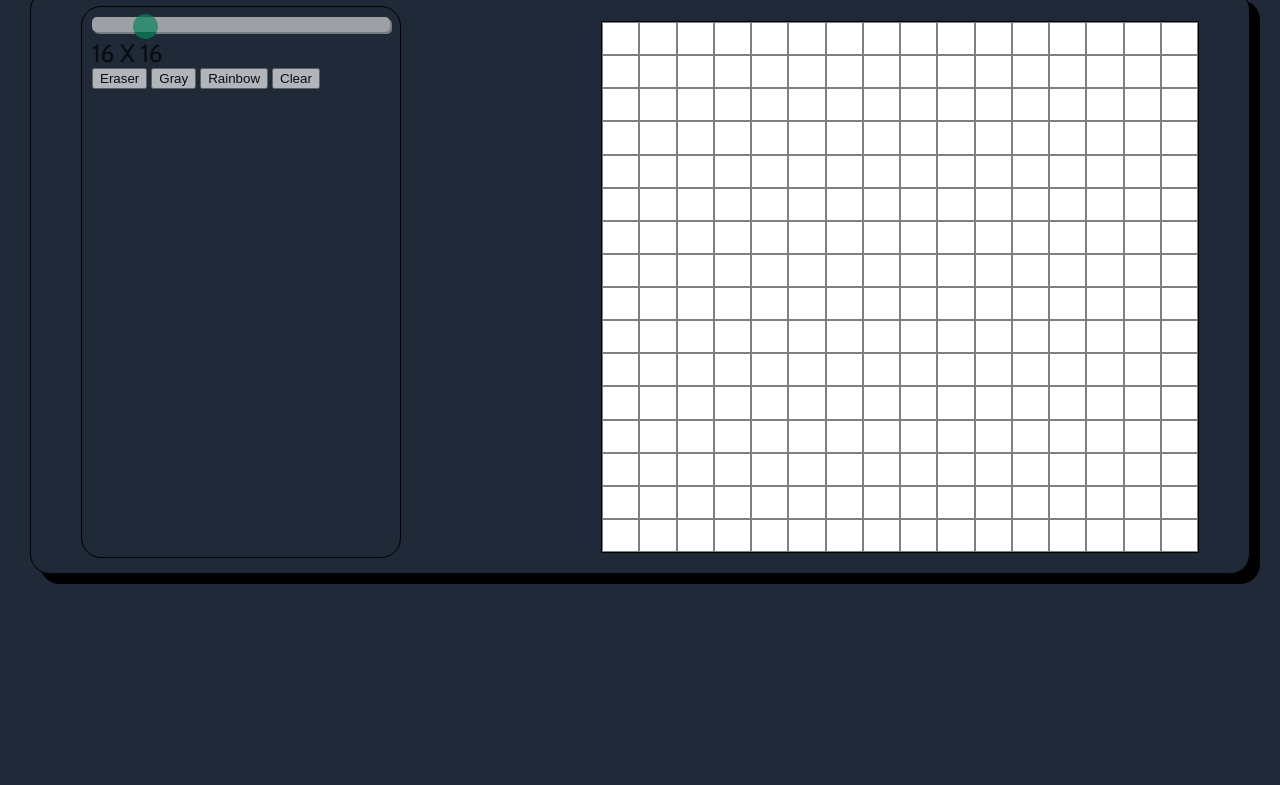
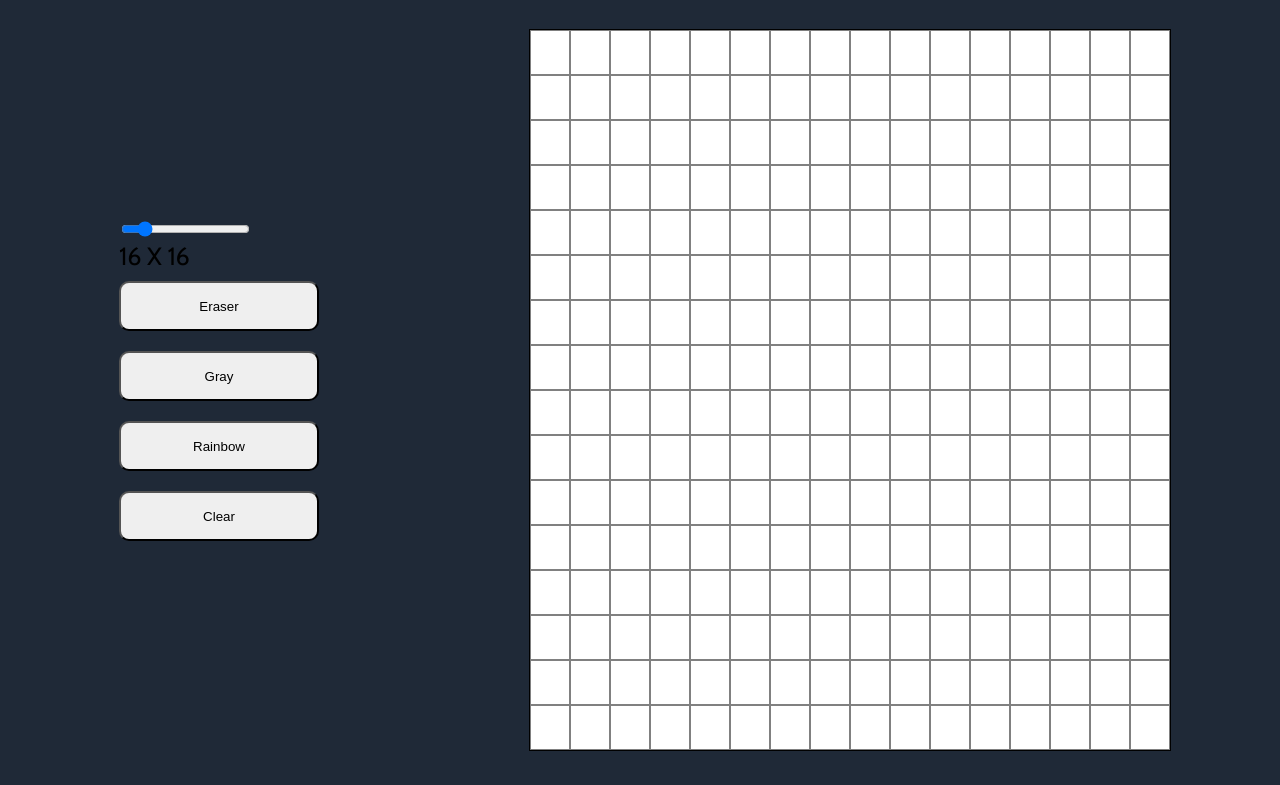
Before and after one commit to AkinAkinbobola/Etch-a-sketch, a plain HTML site: page index.html in a window 1280 px wide. Shown: the part 73-858 px from the top of the page. Before the commit the page ends 800 px from the top, so only its background shows below. Drawn offline with nearby package versions, Linux system fonts and the light colour scheme.

Commit message:
Tweaked the styling and adjusted the JS. Done for now

```diff
--- a/index.html
+++ b/index.html
@@ -19,6 +19,8 @@
             <div class="slider">
                 <input type="range" min="2" max="100" value="16" class="slider" id="myRange" onchange="setup(this.value)">
                 <div id="slider-output"></div>
+            </div>
+            <div class="buttons">
                 <button onclick="changeColour('white')">Eraser</button>
                 <button onclick="changeColour('gray')">Gray</button>
                 <button onclick="changeColour('rainbow')">Rainbow</button>
--- a/index.js
+++ b/index.js
@@ -4,6 +4,7 @@ let slider = document.getElementById("myRange");
 let output = document.getElementById("slider-output");
 let clearBtn = document.getElementById("clear");
 let colour = "black";
+let click = false;
 
 
 let sliderOutput = () => {
@@ -16,11 +17,14 @@ slider.oninput = function() {
 }
 
 function Colour(){
-    if(colour === "rainbow"){
-        this.style.backgroundColor= `#${Math.floor(Math.random()*16777215).toString(16)}`;
-    }else{
-        this.style.backgroundColor = colour;
+    if(click){
+        if(colour === "rainbow"){
+            this.style.backgroundColor= `#${Math.floor(Math.random()*16777215).toString(16)}`;
+        }else{
+            this.style.backgroundColor = colour;
+        }
     }
+
 }
 
 function changeColour(newCol) {
@@ -54,6 +58,7 @@ function clear () {
     grid_items.forEach(item => item.style.backgroundColor = "white");
 }
 
+document.querySelector("body").addEventListener("click", () => click = !click);
 
 
 
--- a/style.css
+++ b/style.css
@@ -1,39 +1,6 @@
-.slider {
-    -webkit-appearance: none;
-    width: 100%;
-    height: 15px;
-    border-radius: 5px;
-    background: #d3d3d3;
-    outline: none;
-    opacity: 0.7;
-    -webkit-transition: .2s;
-    transition: opacity .2s;
-  }
-
-  .slider::-webkit-slider-thumb {
-    -webkit-appearance: none;
-    appearance: none;
-    width: 25px;
-    height: 25px;
-    border-radius: 50%;
-    background: #04AA6D;
-    cursor: pointer;
-  }
-
-  .slider::-moz-range-thumb {
-    width: 25px;
-    height: 25px;
-    border-radius: 50%;
-    background: #04AA6D;
-    cursor: pointer;
-  }
-
-
-
-
 .container {
-    height: 530px;
-    width: 600px;
+    height: 90vh;
+    width: 50vw;
     display: grid;
     border: 1px solid black;
 
@@ -42,14 +9,11 @@
 }
 .main {
     display: flex;
-    gap: 200px;
     justify-content: center;
+    gap: 100px;
     align-items: center;
-    padding: 15px 50px;
-    border: 1px black solid;
-    margin: 5px 30px;
-    box-shadow: 10px 10px black;
-    border-radius: 20px;
+    height: 100vh;
+    width: 100vw;
 }
 
 .header {
@@ -70,15 +34,24 @@ body{
 }
 
 .controls {
-    border: 1px black solid;
-    height: 530px;
+    /*border: 1px black solid;*/
+    /*height: 530px;*/
     width: 300px;
     padding: 10px;
     border-radius: 20px;
-    /* display: flex; */
-    /* flex-direction: column; */
+    align-content: center;
+    justify-content: center;
+}
+.buttons, .controls{
+    display: flex;
+    flex-direction: column;
+}
+
+
+.buttons button{
+    width: 200px;
+    height: 50px;
+    border-radius: 10px;
+    margin: 10px 0;
 
 }
-.slider{
-    /* align-self: flex-end; */
-}
```
